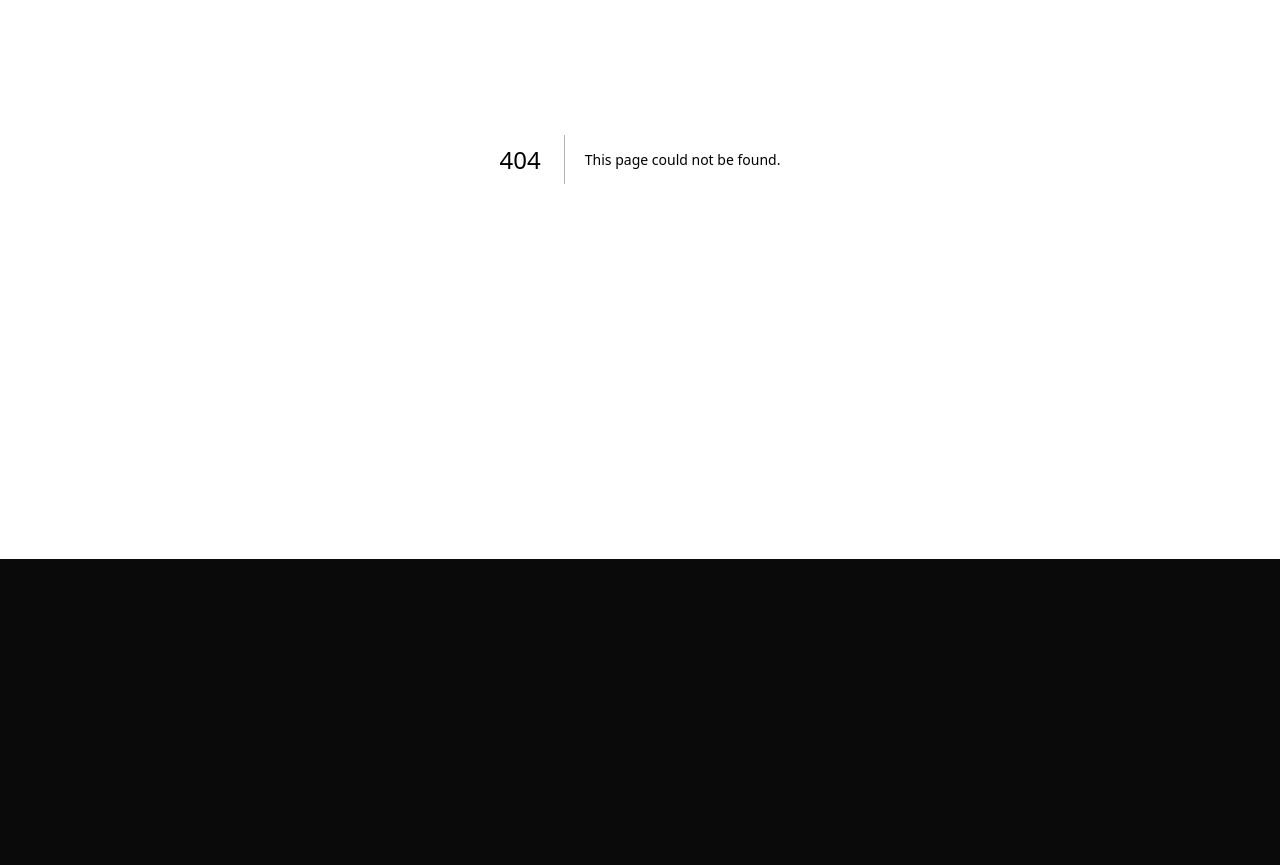
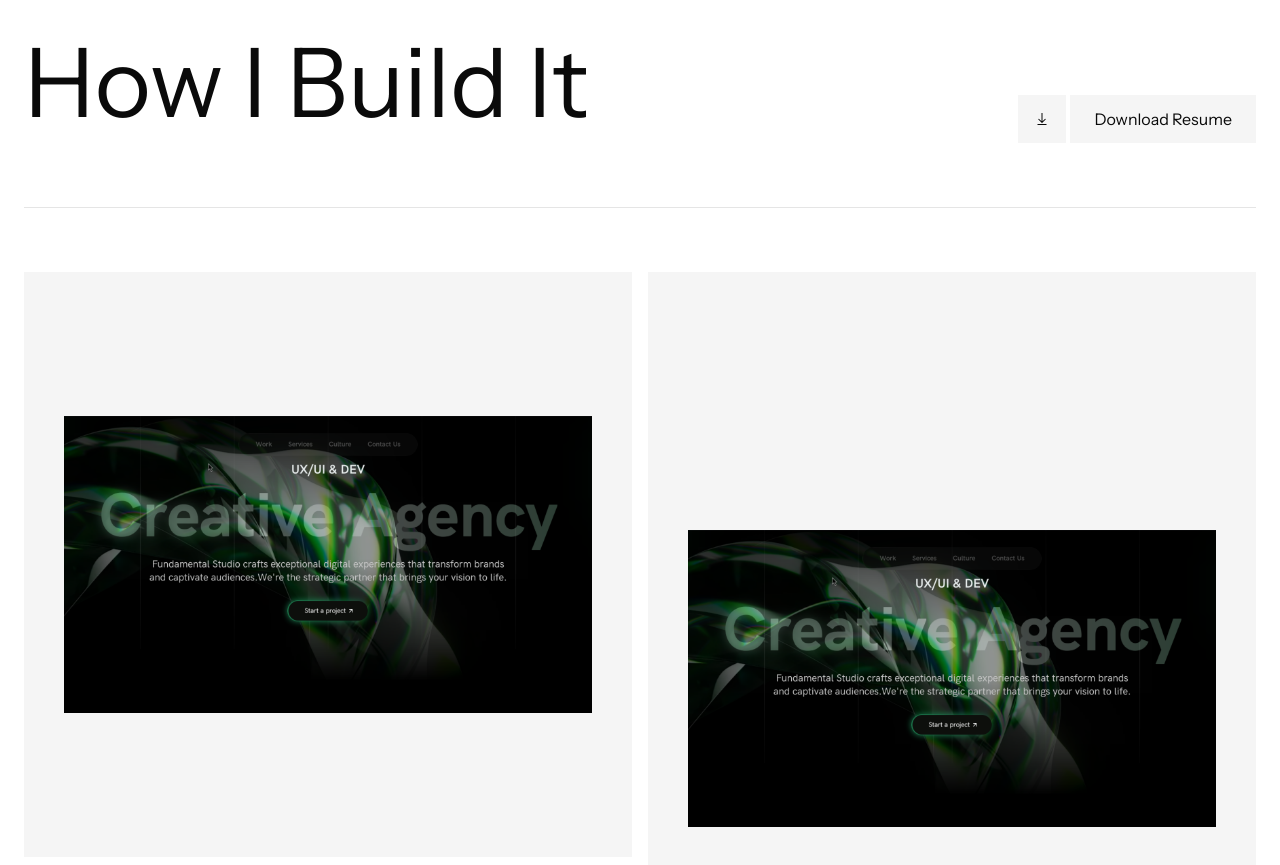
Before and after one commit to Niko21122323/my-portfolio, a Next.js app: page /projects in a window 1280 px wide. Before the commit this address had no page. Shown: the part 349-1214 px from the top of the page. Built offline with nearby package versions, Linux system fonts and the light colour scheme.

Commit message:
started working on the layout of the project page

```diff
--- /dev/null
+++ b/app/projects/page.tsx
@@ -0,0 +1,169 @@
+"use client";
+
+import { useState, useEffect } from "react";
+import Image from "next/image";
+import testImg from "../../public/assets/images/projects/tp1.png";
+import Link from "next/link";
+import { LiaDownloadSolid } from "react-icons/lia";
+
+const Page = () => {
+  const [isMobile, setIsMobile] = useState(false);
+
+  useEffect(() => {
+    const checkMobile = () => {
+      setIsMobile(window.innerWidth < 768);
+    };
+
+    checkMobile();
+    window.addEventListener("resize", checkMobile);
+    return () => window.removeEventListener("resize", checkMobile);
+  }, []);
+
+  const projects = [
+    {
+      id: 1,
+      title: "Stoxy",
+      description: "Web App",
+      image: testImg,
+    },
+    {
+      id: 2,
+      title: "Stoxy",
+      description: "Web App",
+      image: testImg,
+    },
+    {
+      id: 3,
+      title: "Stoxy",
+      description: "Web App",
+      image: testImg,
+    },
+    {
+      id: 4,
+      title: "Stoxy",
+      description: "Web App",
+      image: testImg,
+    },
+    {
+      id: 5,
+      title: "Stoxy",
+      description: "Web App",
+      image: testImg,
+    },
+    {
+      id: 6,
+      title: "Stoxy",
+      description: "Web App",
+      image: testImg,
+    },
+  ];
+
+  const getGridPositions = (projects) => {
+    const columns = 2;
+    const columnHeights = [0, 0];
+    const positioned = [];
+    const shortHeight = 3;
+    const longHeight = 4;
+
+    for (let i = 0; i < projects.length; i += 2) {
+      const maxHeight = Math.max(columnHeights[0], columnHeights[1]);
+      const pairIndex = Math.floor(i / 2);
+      const isEvenPair = pairIndex % 2 === 0;
+
+      if (projects[i]) {
+        const height = isEvenPair ? shortHeight : longHeight;
+        const startRow = maxHeight + 1;
+        columnHeights[0] = startRow + height - 1;
+        positioned.push({
+          ...projects[i],
+          height,
+          rowStart: startRow,
+          colStart: 1,
+        });
+      }
+
+      if (projects[i + 1]) {
+        const height = isEvenPair ? longHeight : shortHeight;
+        const startRow = maxHeight + 1;
+        columnHeights[1] = startRow + height - 1;
+        positioned.push({
+          ...projects[i + 1],
+          height,
+          rowStart: startRow,
+          colStart: 2,
+        });
+      }
+    }
+
+    return positioned;
+  };
+
+  const positionedProjects = getGridPositions(projects);
+  const totalRows = Math.max(
+    ...positionedProjects.map((p) => p.rowStart + p.height - 1),
+  );
+
+  return (
+    <>
+      <section className="py-24 lg:py-36">
+        <div className="container mx-auto xl:max-w-7xl px-6">
+          <div className="flex items-end justify-between md:gap-10 border-b border-border pb-10 md:pb-16">
+            <h1 className="text-foreground max-[370px]:text-4xl text-5xl sm:text-6xl lg:text-7xl xl:text-8xl leading-tight">
+              What I Made and <br /> How I Build It
+            </h1>
+            <div className="max-md:hidden">
+              <Link
+                href={"/"}
+                className="grid grid-cols-[1fr_auto] items-start gap-1"
+              >
+                <div className="flex items-center justify-center bg-muted px-4 h-full w-full">
+                  <LiaDownloadSolid className="text-foreground text-base" />
+                </div>
+                <div className="bg-muted py-3 px-6">
+                  <span className="text-foreground text-base">
+                    Download Resume
+                  </span>
+                </div>
+              </Link>
+            </div>
+          </div>
+          <div
+            className="grid grid-cols-1 md:grid-cols-2 gap-x-4 gap-y-24 pt-10 md:pt-16"
+            style={
+              !isMobile
+                ? { gridTemplateRows: `repeat(${totalRows}, minmax(0, 1fr))` }
+                : {}
+            }
+          >
+            {positionedProjects.map((project) => (
+              <div
+                key={project.id}
+                style={
+                  !isMobile
+                    ? {
+                        gridRowStart: project.rowStart,
+                        gridRowEnd: `span ${project.height}`,
+                        gridColumnStart: project.colStart,
+                      }
+                    : {}
+                }
+              >
+                <div className="flex items-center justify-center bg-ring/10 h-full w-full py-36 px-10">
+                  <Image
+                    src={project.image}
+                    alt={`${project.title} image`}
+                    width={700}
+                    height={500}
+                    className="aspect-video object-cover"
+                  />
+                </div>
+              </div>
+            ))}
+          </div>
+        </div>
+      </section>
+    </>
+  );
+};
+
+export default Page;
```
